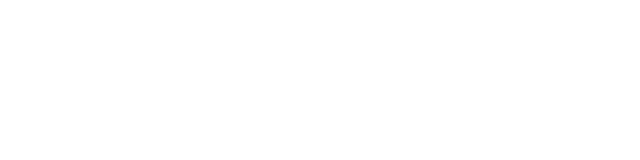
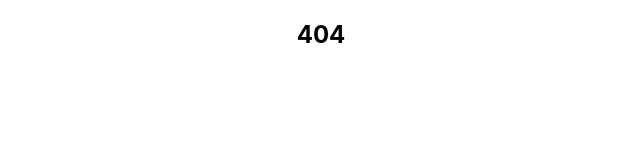
Before and after one commit to ejbravo/bank_account, a React (Create React App) app in the folder bank-frontend/: page / in a window 1280 px wide. Before the commit this address had no page. Shown: the top 160 px of the page, without its empty margins (319-959 px from the left). Built offline with nearby package versions, Linux system fonts and the light colour scheme.

Commit message:
List movements working. useAuth done. AuthProvider completed. Private routes done.

```diff
--- a/bank-frontend/src/App.tsx
+++ b/bank-frontend/src/App.tsx
@@ -2,18 +2,31 @@ import React from 'react';
 import { BrowserRouter as Router, Route, Routes } from 'react-router-dom';
 import './App.css';
 import Movements from './components/Movements';
+import PrivateRoute from './components/PrivateRoute';
 import SignIn from './components/SignIn';
 import SignUp from './components/SignUp';
+
+import { AuthProvider } from './hooks/useAuth';
 
 function App() {
   return (
     <div className='App'>
       <Router>
-        <Routes>
-          <Route path='/signup' element={<SignUp />} />
-          <Route path='/signin' element={<SignIn />} />
-          <Route path='/movements' element={<Movements />} />
-        </Routes>
+        <AuthProvider>
+          <Routes>
+            <Route path='/signup' element={<SignUp />} />
+            <Route path='/signin' element={<SignIn />} />
+            <Route
+              path='/movements'
+              element={
+                <PrivateRoute>
+                  <Movements />
+                </PrivateRoute>
+              }
+            />
+            <Route path='*' element={<h2>404</h2>} />
+          </Routes>
+        </AuthProvider>
       </Router>
     </div>
   );
--- a/bank-frontend/src/components/Movements.tsx
+++ b/bank-frontend/src/components/Movements.tsx
@@ -7,28 +7,38 @@ import {
   TableHead,
   TableRow,
 } from '@mui/material';
-import axios from 'axios';
+import axios, { AxiosRequestConfig } from 'axios';
 import React, { useEffect, useState } from 'react';
 import { PageLayout } from '../layouts';
 import { Movement } from '../types';
+import useAuth from '../hooks/useAuth';
 
 const Movements = () => {
+  const { token } = useAuth();
   const [movements, setMovements] = useState<Movement[]>([]);
   useEffect(() => {
     const getMovements = async () => {
       const listUrl = `http://localhost:3001/movements/list`;
+      const axiosConfig: AxiosRequestConfig = {
+        headers: {
+          Authorization: `Bearer ${token}`,
+        },
+      };
 
       try {
-        const { data } = await axios.get(listUrl);
+        const { data } = await axios.get(listUrl, axiosConfig);
+        console.log(data);
       } catch (error) {
         console.error(error);
       }
     };
 
-    getMovements();
+    token && getMovements();
   }, []);
 
   return (
+    <PageLayout width='md'>
+      <h1>Movements</h1>
       <TableContainer component={Paper}>
         <Table sx={{ minWith: 650 }} aria-label='simple table'>
           <TableHead>
@@ -39,7 +49,8 @@ const Movements = () => {
             </TableRow>
           </TableHead>
           <TableBody>
-          {movements.map((movement) => {
+            {!!movements.length &&
+              movements.map((movement) => {
                 const { id, date, amount, balance } = movement;
                 return (
                   <TableRow key={id}>
@@ -51,8 +62,8 @@ const Movements = () => {
               })}
           </TableBody>
         </Table>
-      <h1>Movements</h1>
       </TableContainer>
+    </PageLayout>
   );
 };
 
--- /dev/null
+++ b/bank-frontend/src/components/PrivateRoute.tsx
@@ -0,0 +1,17 @@
+import React, { ReactNode } from 'react';
+import { Navigate } from 'react-router-dom';
+import useAuth from '../hooks/useAuth';
+
+interface Props {
+  children: ReactNode;
+}
+
+const PrivateRoute = ({ children }: Props) => {
+  const { token } = useAuth();
+
+  if (!token) return <Navigate to='/signin' />;
+
+  return <>{children}</>;
+};
+
+export default PrivateRoute;
--- a/bank-frontend/src/components/SignIn.tsx
+++ b/bank-frontend/src/components/SignIn.tsx
@@ -1,15 +1,16 @@
-import React, { FormEvent } from 'react';
+import React, { createContext, FormEvent } from 'react';
 import { useNavigate } from 'react-router-dom';
+import axios from 'axios';
 
 import { LockerIcon, CustomTitle, CustomForm, CustomLink } from './common';
 import { PageLayout, SmallBox } from '../layouts';
 import { AuthDto, Token } from '../types';
-import axios from 'axios';
+import useAuth from '../hooks/useAuth';
 
 const SignIn = () => {
   const text = 'Sign In';
 
-  const navigate = useNavigate();
+  const { singIn } = useAuth();
 
   // link literals
   const to = '/signup';
@@ -21,14 +22,14 @@ const SignIn = () => {
     try {
       const { data } = await axios.post(signInUrl, authDto);
       const { accessToken } = data as Token;
-      navigate('/movements');
+      singIn(accessToken);
     } catch (error) {
       console.error(error);
     }
   };
 
   return (
-    <PageLayout>
+    <PageLayout width='xs'>
       <SmallBox>
         <LockerIcon />
         <CustomTitle text={text} />
--- a/bank-frontend/src/components/SignUp.tsx
+++ b/bank-frontend/src/components/SignUp.tsx
@@ -46,7 +46,7 @@ const SignUp = () => {
   };
 
   return (
-    <PageLayout>
+    <PageLayout width='xs'>
       <SmallBox>
         <LockerIcon />
         <CustomTitle text={text} />
--- /dev/null
+++ b/bank-frontend/src/hooks/useAuth.tsx
@@ -0,0 +1,44 @@
+import React, { createContext, ReactNode, useContext, useMemo } from 'react';
+import { useNavigate } from 'react-router-dom';
+import useSessionStorage from './useSessionStorage';
+
+const defaultValue = '';
+const initialContext = {
+  token: defaultValue,
+  singIn: (val: string) => {},
+  logout: () => {},
+};
+const AuthContext = createContext(initialContext);
+
+interface Props {
+  children: ReactNode;
+}
+
+export const AuthProvider = ({ children }: Props) => {
+  const { storedValue: token, setValue: setToken } = useSessionStorage({
+    key: 'token',
+    defaultValue,
+  });
+
+  const navigate = useNavigate();
+
+  const singIn = async (_token: string) => {
+    setToken(_token);
+    navigate('/movements');
+  };
+
+  const logout = () => {
+    setToken(defaultValue);
+    navigate('/signup');
+  };
+
+  const value = useMemo(() => ({ token, singIn, logout }), [token]);
+
+  return <AuthContext.Provider value={value}>{children}</AuthContext.Provider>;
+};
+
+const useAuth = () => {
+  return useContext(AuthContext);
+};
+
+export default useAuth;
--- /dev/null
+++ b/bank-frontend/src/hooks/useSessionStorage.tsx
@@ -0,0 +1,32 @@
+import React, { useState } from 'react';
+
+interface Props {
+  key: string;
+  defaultValue: string;
+}
+
+const useSessionStorage = ({ key, defaultValue }: Props) => {
+  const [storedValue, setStoredValue] = useState(() => {
+    try {
+      const value = window.sessionStorage.getItem(key);
+
+      if (!value) {
+        window.sessionStorage.setItem(key, defaultValue);
+        return defaultValue;
+      }
+
+      return value;
+    } catch (error) {
+      return defaultValue;
+    }
+  });
+
+  const setValue = (value: string) => {
+    window.sessionStorage.setItem(key, value);
+    setStoredValue(value);
+  };
+
+  return { storedValue, setValue };
+};
+
+export default useSessionStorage;
--- a/bank-frontend/src/layouts/PageLayout.tsx
+++ b/bank-frontend/src/layouts/PageLayout.tsx
@@ -1,13 +1,15 @@
+import { Breakpoint } from '@mui/material';
 import Container from '@mui/material/Container';
 import React, { ReactNode } from 'react';
 
 interface Props {
+  width: Breakpoint;
   children: ReactNode;
 }
 
-const PageLayout = ({ children }: Props) => {
+const PageLayout = ({ width, children }: Props) => {
   return (
-    <Container component='main' maxWidth='xs'>
+    <Container component='main' maxWidth={width}>
       {children}
     </Container>
   );
```
Lines whose indentation alone changed are shown as unchanged.
